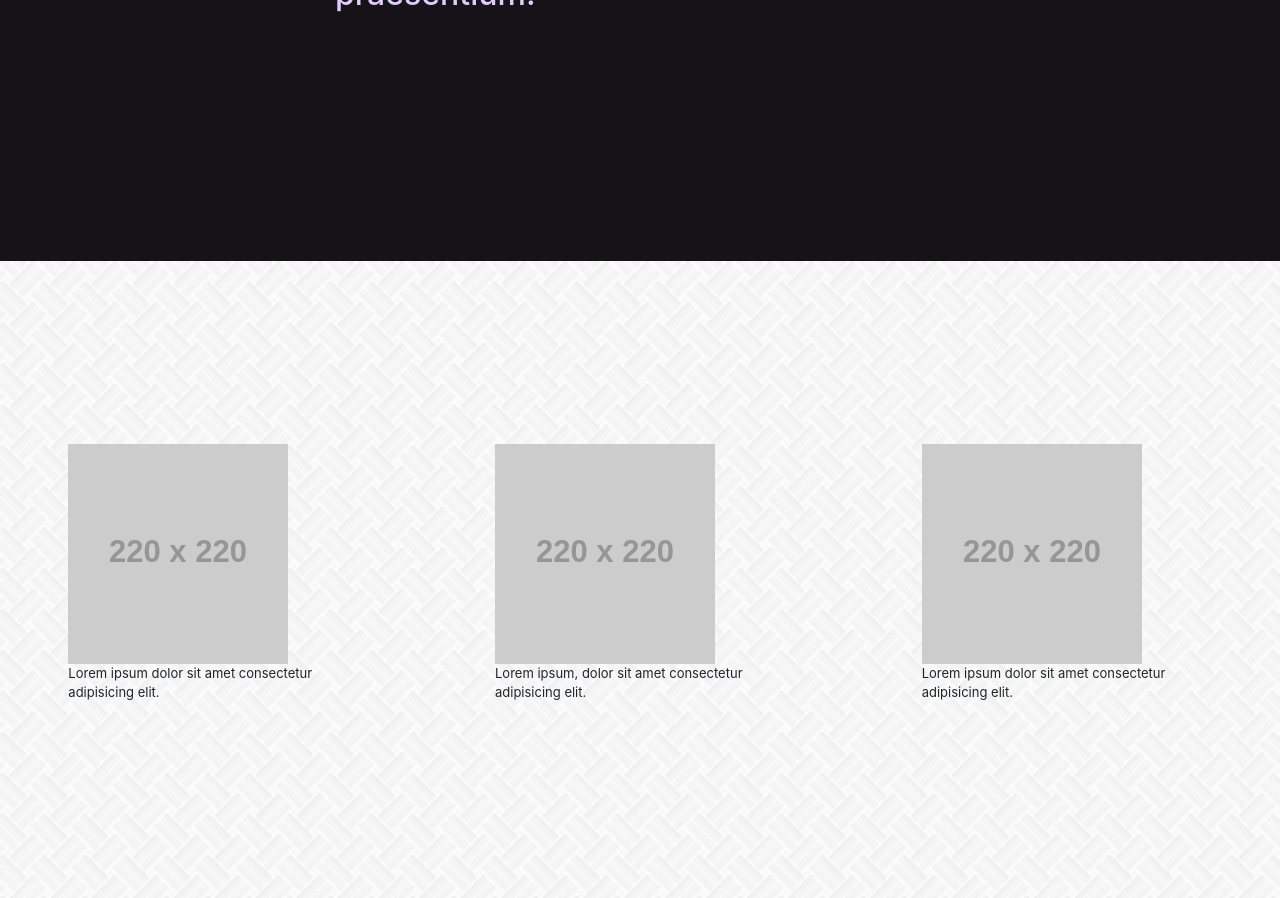
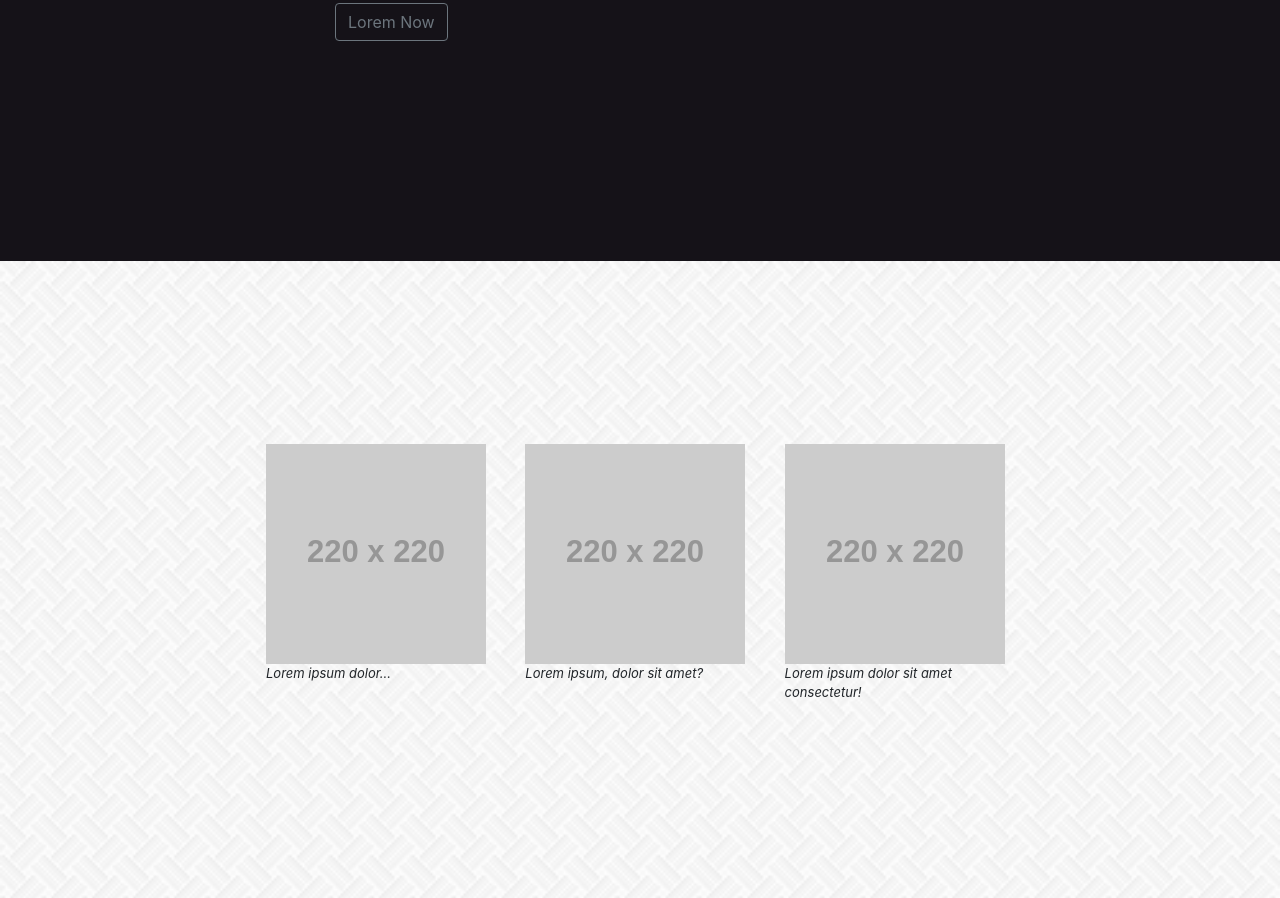
Before and after one commit to mary-brady/another-clone, a plain HTML site: page index.html in a window 1280 px wide. Shown: the part 1199-2097 px from the top of the page. Drawn offline with nearby package versions, Linux system fonts and the light colour scheme; placeholder pictures from the web are drawn by us.

Commit message:
layout adjustments

```diff
--- a/assets/style.css
+++ b/assets/style.css
@@ -47,3 +47,7 @@ p {
 .text {
     font-size: smaller;
 }
+.img {
+    height: 80%;
+    font-style: italic;
+}
--- a/index.html
+++ b/index.html
@@ -50,23 +50,31 @@
             <div class="col-sm-6 justify-content-center align-items-center">
                 <h2>Lorem ipsum dolor sit amet consectetur adipisicing elit. Explicabo ut asperiores tempora necessitatibus ipsam
                     praesentium.</h2>
+                    <button type="button" class="btn btn-outline-secondary">Lorem Now</button>
             </div>
             <div class="col-xs-2">
 
             </div>
         </div>
         <div class="row bg-cards justify-content-around align-items-center">
-            <div class="col-sm-3">
+            <div class="col-md-2">
+                 </div>
+                 <div class="row">
+            <div class="col-sm-4 img">
             <img src="//placehold.it/220x220" alt="Blog">
-                <p>Lorem ipsum dolor sit amet consectetur adipisicing elit.</p>
+                <p>Lorem ipsum dolor...</p>
             </div>
-            <div class="col-sm-3">
+            <div class="col-sm-4 img">
             <img src="//placehold.it/220x220" alt="Office">
-                <p>Lorem ipsum, dolor sit amet consectetur adipisicing elit.</p>
+                <p>Lorem ipsum, dolor sit amet?</p>
             </div>
-            <div class="col-sm-3">
+            <div class="col-sm-4 img">
                 <img src="//placehold.it/220x220" alt="Expertise">
-                <p>Lorem ipsum dolor sit amet consectetur adipisicing elit.</p>
+                <p>Lorem ipsum dolor sit amet consectetur!</p>
+            </div>
+        </div>
+            <div class="col-md-2">
+
             </div>
         </div>
     </main>
```
